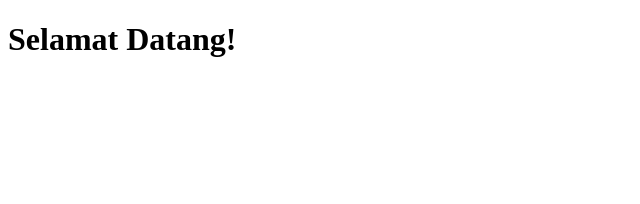
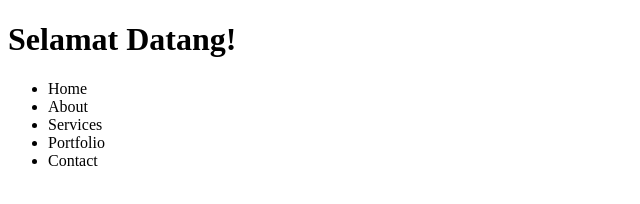
Before and after one commit to sayhansagufta/belajar_git, a plain HTML site: page index.html in a window 1280 px wide. Shown: the whole page, without its empty margins (0-640 px from the left). Drawn offline with Linux system fonts and the light colour scheme.

Commit message:
Menambahkan fitur navbar ke halaman utama

```diff
--- a/index.html
+++ b/index.html
@@ -7,5 +7,12 @@
   </head>
   <body>
     <h1>Selamat Datang!</h1>
+    <ul>
+        <li>Home</li>
+        <li>About</li>
+        <li>Services</li>
+        <li>Portfolio</li>
+        <li>Contact</li>
+    </ul>
   </body>
 </html>
```
